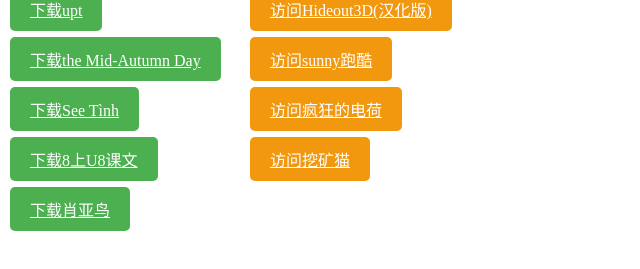
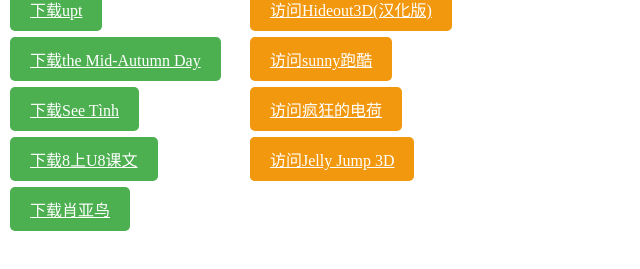
Before and after one commit to wxs2010/wxs2010.github.io, a plain HTML site: page index.html in a window 1280 px wide. Shown: the part 73-342 px from the top of the page, without its empty margins (0-640 px from the left). Drawn offline with Linux system fonts and the light colour scheme.

Commit message:
Update index.html

```diff
--- a/index.html
+++ b/index.html
@@ -29,24 +29,16 @@
 <body>
 
   <h1>chbr下载站</h1>
-
   <a href="upt.jpg" download class="download-btn">下载upt</a>
-
   <a href="the Mid-Autumn Day(1).mp3" download class="download-btn" style="top: 110px;">下载the Mid-Autumn Day</a>
-
   <a href="See Tình - Hoang Thuy Linh.mp3" download class="download-btn" style="top: 160px;">下载See Tình</a>
-
   <a href="8上U 8 课文 Thanksgiving in North America (By Miss Song).mp3" download class="download-btn" style="top: 210px;">下载8上U8课文</a>
-
   <a href="xyn.png" download class="download-btn" style="top: 260px;">下载肖亚鸟</a>
-
   <a href="https://wxs2010.github.io/H3D" class="open-btn">访问Hideout3D(汉化版)</a>
-
   <a href="https://wxs2010.github.io/sunny" class="open-btn" style="top: 110px;">访问sunny跑酷</a>
-
   <a href="https://wxs2010.github.io/fcddh" class="open-btn" style="top: 160px;">访问疯狂的电荷</a>
-
   <a href="https://chbr1.github.io/mcat" class="open-btn" style="top: 210px;">访问挖矿猫</a>
+  <a href="https://chbr1.github.io/Jelly Jump 3D" class="open-btn" style="top: 210px;">访问Jelly Jump 3D</a>
 
 </body>
 
```
